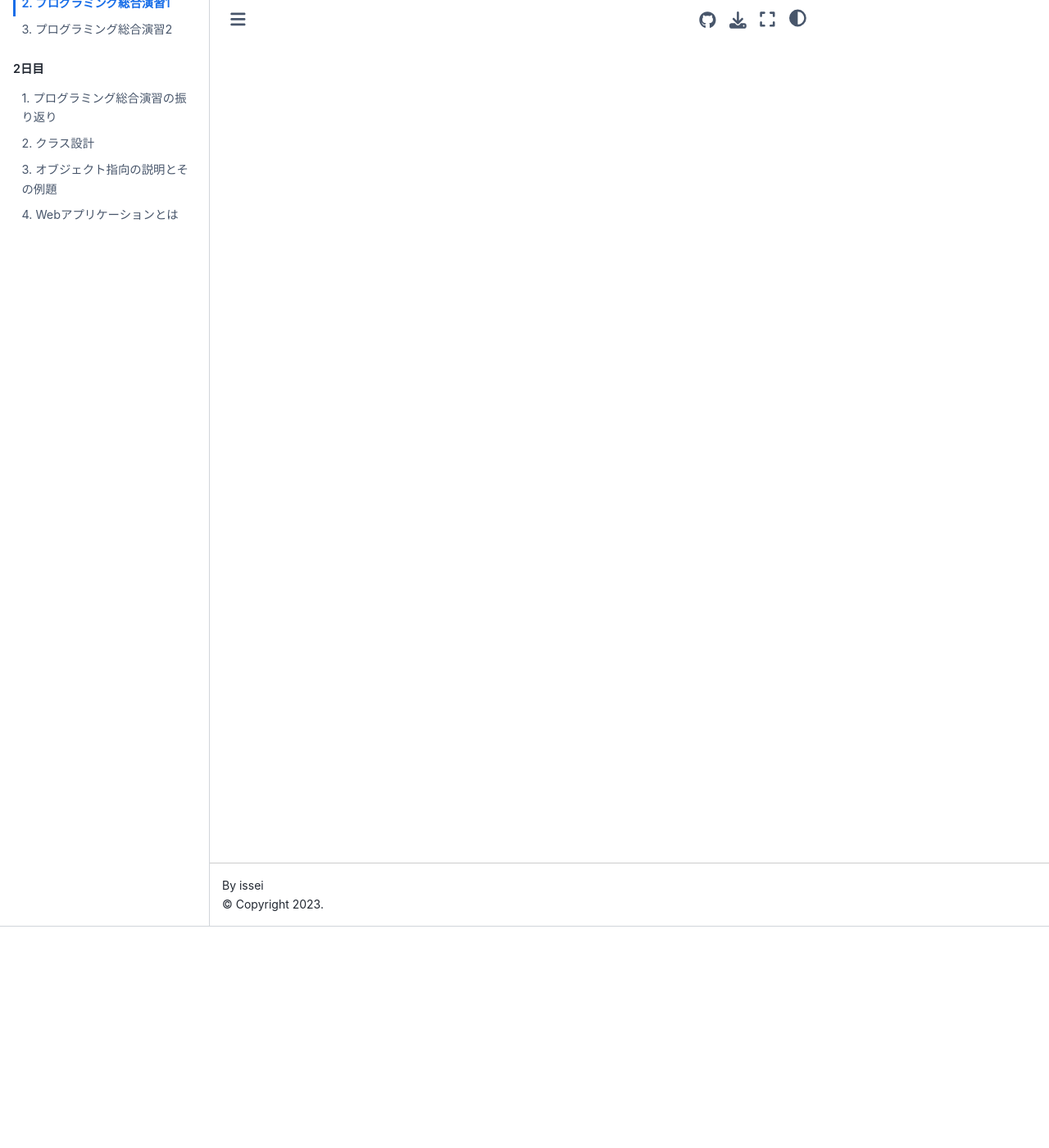
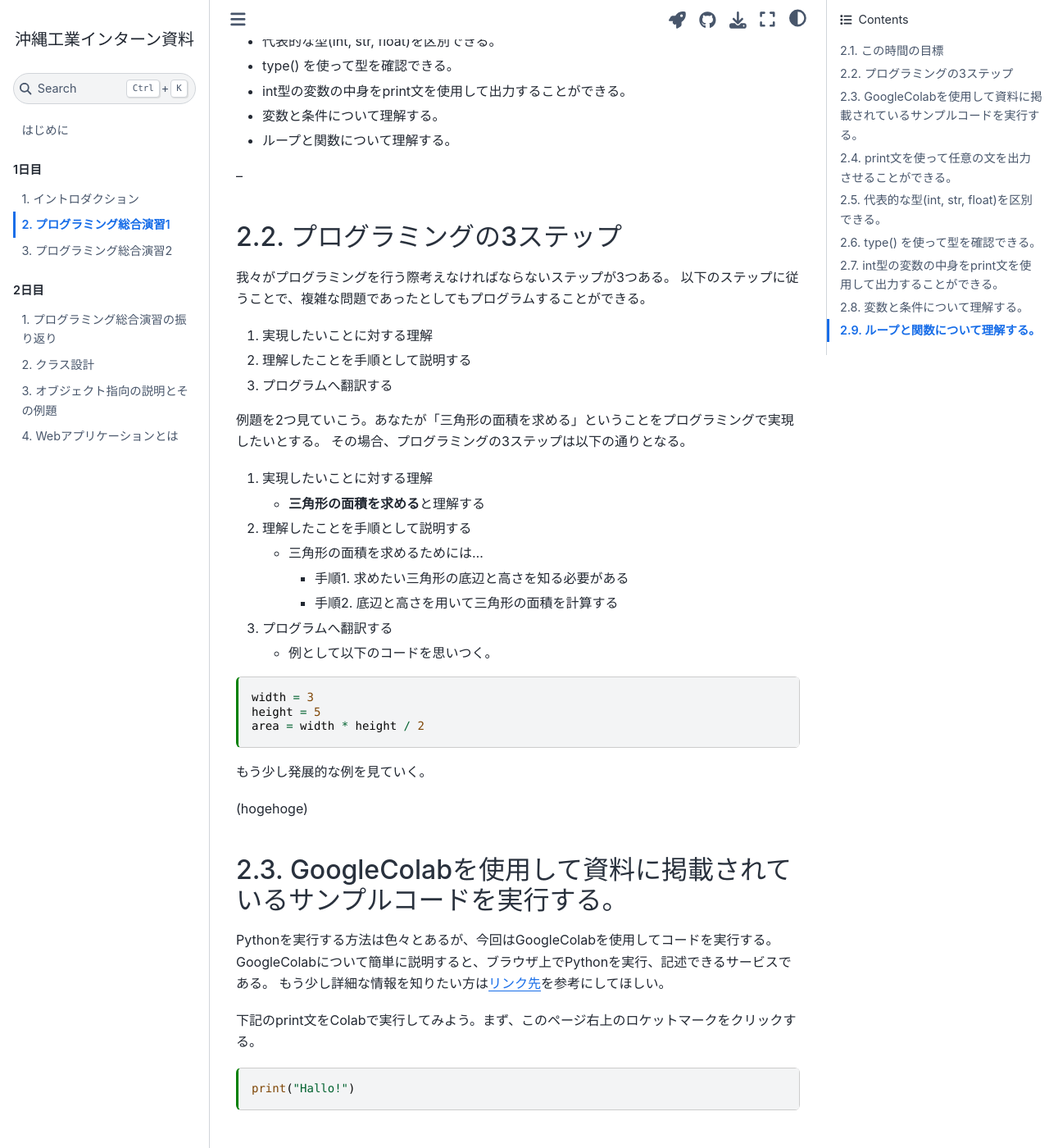
Before and after one commit to Issei0804-ie/2022_okinawa_tec_high_school_intern, a Jupyter Book: the page built from sites/programming-one.md, in a window 1280 px wide and 1400 px high, scrolled down 270 px. Shown: the whole window at 82% size. Built offline with Jupyter Book 1.0.4 settings and Sphinx 7.4.7 and the Sphinx Book theme 1.1.4, drawn with Linux system fonts in a browser that asks for light colours; some of the changed text lies outside the part shown.

Commit message:
programming1 wip

````diff
--- a/_config.yml
+++ b/_config.yml
@@ -9,6 +9,7 @@ logo: logo.png
 # See https://jupyterbook.org/content/execute.html
 execute:
   execute_notebooks: force
+  stderr_output: show
 
 # Define the name of the latex output file for PDF builds
 latex:
@@ -19,11 +20,15 @@ latex:
 bibtex_bibfiles:
   - references.bib
 
-# Information about where the book exists on the web
+launch_buttons:
+    notebook_interface: "classic"
+    colab_url: "https://colab.research.google.com"
+    binderhub_url: "https://mybinder.org"
+    thebe: true
+
 repository:
-  url: https://github.com/executablebooks/jupyter-book  # Online location of your book
-  path_to_book: docs  # Optional path to your book, relative to the repository root
-  branch: master  # Which branch of the repository should be used when creating links (optional)
+  url: https://github.com/Issei0804-ie/2022_okinawa_tec_high_school_intern
+  branch: main
 
 # Add GitHub buttons to your book
 # See https://jupyterbook.org/customize/config.html#add-a-link-to-your-repository
--- a/_toc.yml
+++ b/_toc.yml
@@ -8,7 +8,7 @@ parts:
       numbered: true
       chapters:
       - file: sites/intro.md
-      - file: sites/programming-one.md
+      - file: sites/programming-one.ipynb
       - file: sites/programming-two.md
     - caption: 2日目
       numbered: true
--- a/sites/programming-one.md
+++ b/sites/programming-one.md
@@ -1 +1,76 @@
+---
+jupytext:
+  cell_metadata_json: true
+  text_representation:
+    extension: .md
+    format_name: myst
+    format_version: 0.13
+    jupytext_version: 1.14.1
+kernelspec:
+  display_name: Python 3
+  language: python
+  name: python3
+---
+
 # プログラミング総合演習1
+
+## この時間の目標
+- プログラミングのステップが3つあることを理解する。
+- GoogleColabを使用して資料に掲載されているサンプルコードを実行する。
+- print文を使って任意の文を出力させることができる。
+- 代表的な型(int, str, float)を区別できる。
+- type() を使って型を確認できる。
+- int型の変数の中身をprint文を使用して出力することができる。
+- 変数と条件について理解する。
+- ループと関数について理解する。
+
+--
+
+## プログラミングの3ステップ
+
+我々がプログラミングを行う際考えなければならないステップが3つある。
+以下のステップに従うことで、複雑な問題であったとしてもプログラムすることができる。
+
+1. 実現したいことに対する理解
+2. 理解したことを手順として説明する
+3. プログラムへ翻訳する
+
+例題を2つ見ていこう。あなたが「三角形の面積を求める」ということをプログラミングで実現したいとする。
+その場合、プログラミングの3ステップは以下の通りとなる。
+
+1. 実現したいことに対する理解
+    + **三角形の面積を求める**と理解する
+2. 理解したことを手順として説明する
+    + 三角形の面積を求めるためには...
+      - 手順1. 求めたい三角形の底辺と高さを知る必要がある
+      - 手順2. 底辺と高さを用いて三角形の面積を計算する
+3. プログラムへ翻訳する
+    + 例として以下のコードを思いつく。
+
+```{code-cell}
+width = 3
+height = 5
+area = width * height / 2
+```
+
+もう少し発展的な例を見ていく。
+
+(hogehoge)
+
+## GoogleColabを使用して資料に掲載されているサンプルコードを実行する。
+
+Pythonを実行する方法は色々とあるが、今回はGoogleColabを使用してコードを実行する。
+GoogleColabについて簡単に説明すると、ブラウザ上でPythonを実行、記述できるサービスである。
+もう少し詳細な情報を知りたい方は[リンク先](https://research.google.com/colaboratory/faq.html?hl=ja)を参考にしてほしい。
+
+下記のprint文をColabで実行してみよう。まず、このページ右上のロケットマークをクリックする。
+```{code-cell}
+print("Hallo!")
+```
+
+## print文を使って任意の文を出力させることができる。
+## 代表的な型(int, str, float)を区別できる。
+## type() を使って型を確認できる。
+## int型の変数の中身をprint文を使用して出力することができる。
+## 変数と条件について理解する。
+## ループと関数について理解する。
````
Also changed, not shown: 3 other files.
